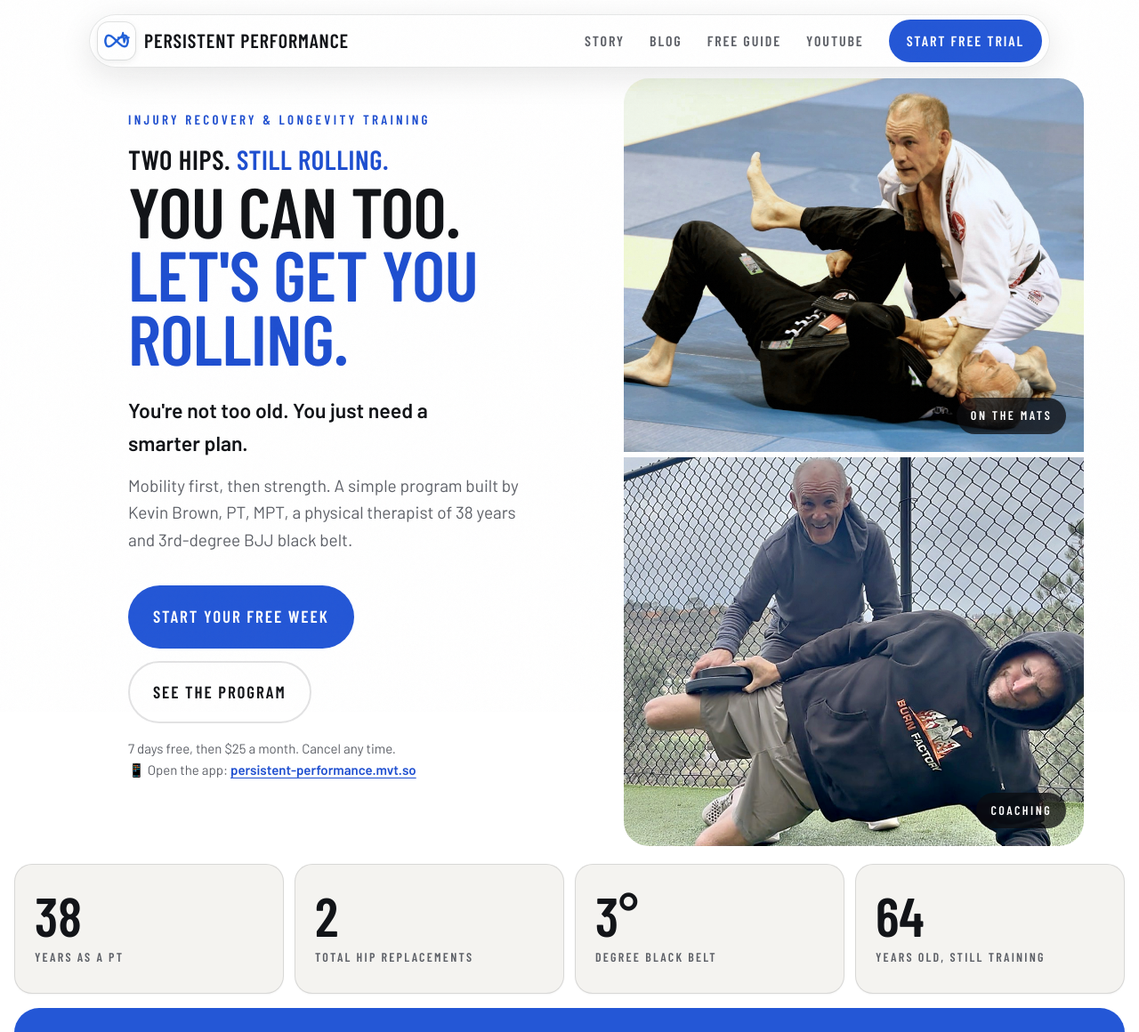
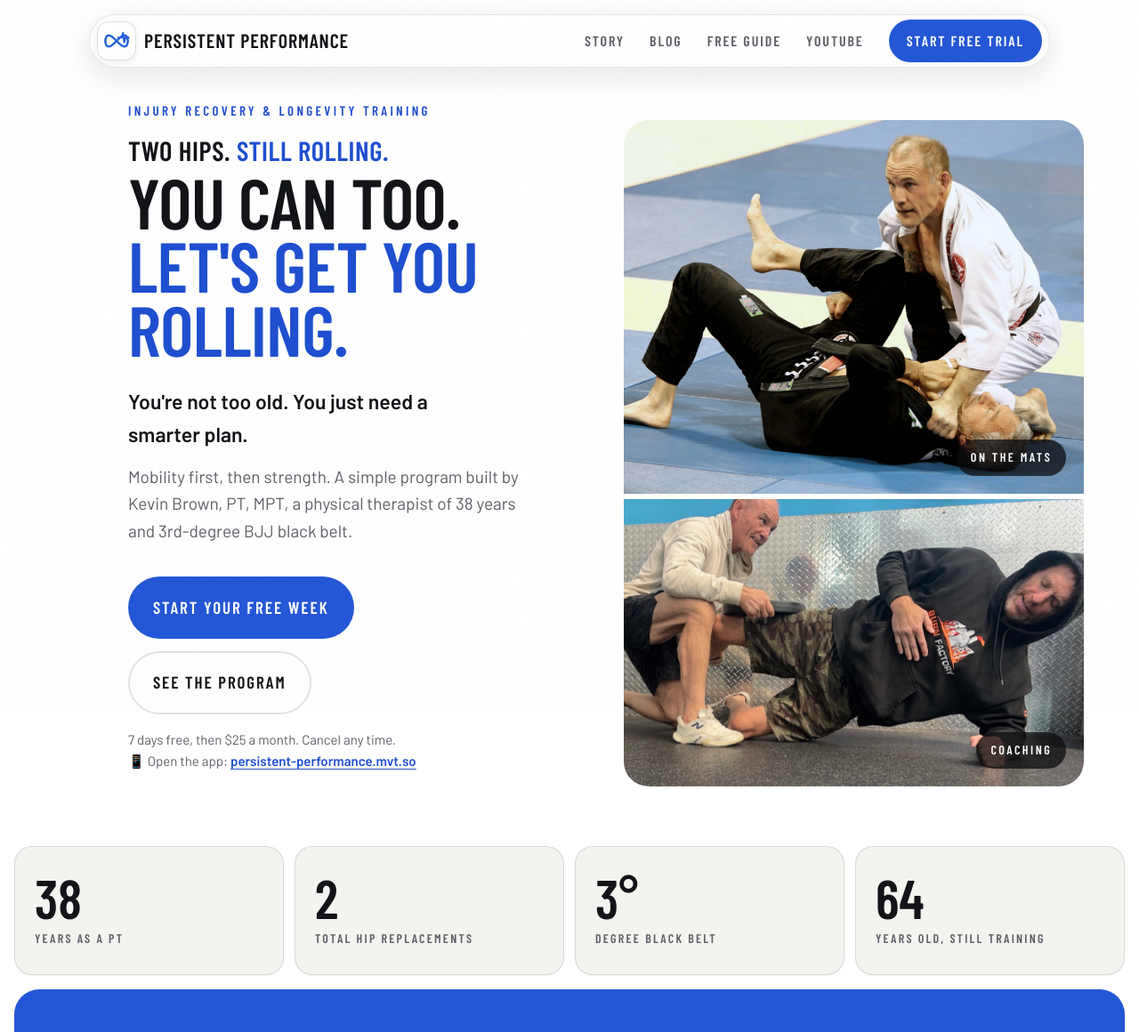
Before and after one commit to kevind7brown/persistent-performance-site, a plain HTML site: page index.html in a window 1280 px wide. Shown: the top 1160 px of the page at 89% size. Drawn offline with nearby package versions, Linux system fonts and the light colour scheme; a script that the page names is missing; a web font is replaced by a local one.

Commit message:
Hero split: swap outdoor coaching photo for indoor gym side-plank photo (client consent given)
Co-Authored-By: Claude Opus 5.5 <noreply@anthropic.com>

```diff
--- a/index.html
+++ b/index.html
@@ -409,7 +409,7 @@
   .hero-split figure{position:relative;margin:0;overflow:hidden}
   .hero-split img{display:block;width:100%;height:auto!important;object-fit:contain;filter:none}
   .hero-split figure:first-child img{aspect-ratio:1800/1460}
-  .hero-split figure:last-child img{aspect-ratio:1038/878}
+  .hero-split figure:last-child img{aspect-ratio:1400/873}
   @media (max-width:900px){.hero-photo.hero-split{aspect-ratio:auto}}
 </style>
 <script>window.va = window.va || function () { (window.vaq = window.vaq || []).push(arguments); };</script>
@@ -445,7 +445,7 @@
     </div>
     <div class="hero-photo hero-split">
       <figure><img src="kevin-competition-cool.jpg" alt="Kevin Brown in a white gi pinning an opponent with knee on belly during a Brazilian Jiu-Jitsu competition"><span class="tag">On the mats</span></figure>
-      <figure><img src="kevin-coaching.jpg" alt="Kevin Brown coaching a client through a loaded side-lying hip exercise outdoors"><span class="tag">Coaching</span></figure>
+      <figure><img src="kevin-coaching-gym.jpg" alt="Kevin Brown coaching a client through a loaded side plank with a weight plate in the gym"><span class="tag">Coaching</span></figure>
     </div>
   </section>
 
```
Also changed, not shown: kevin-coaching-gym.jpg (added).
